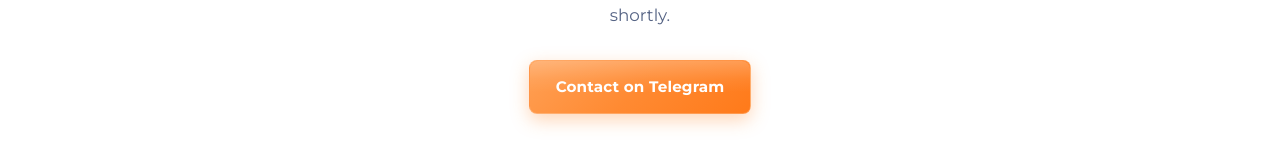
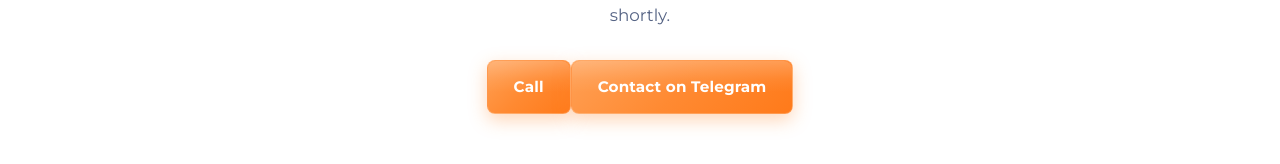
Before and after one commit to mexriddin1/seven-school, a Next.js app in the folder client-site/: page /en/thanks in a window 1280 px wide. Shown: the part 345-509 px from the top of the page. Built offline with nearby package versions, Linux system fonts and the light colour scheme; no server answers.

Commit message:
Fix Seven Meta lead tracking

```diff
--- a/client-site/src/app/[locale]/thanks/page.tsx
+++ b/client-site/src/app/[locale]/thanks/page.tsx
@@ -2,6 +2,8 @@
 import Script from 'next/script';
 import { notFound } from 'next/navigation';
 import { isLocale, type Locale } from '@/i18n/config';
+import { fetchSiteBundle } from '@/lib/api';
+import { MetaContactLink } from '@/components/MetaContactLink';
 
 const COPY: Record<string, { title: string; body: string }> = {
   uz: {
@@ -25,16 +27,28 @@
   };
 }
 
-export default function ThanksPage({ params }: { params: { locale: string } }) {
+export default async function ThanksPage({ params }: { params: { locale: string } }) {
   if (!isLocale(params.locale)) notFound();
   const locale = params.locale as Locale;
   const t = COPY[locale] || COPY.uz;
   const telegramLabel = locale === 'en' ? 'Contact on Telegram' : locale === 'ru' ? 'Telegram' : "Telegram orqali bog'lanish";
+  const phoneLabel = locale === 'en' ? 'Call' : locale === 'ru' ? 'Telefon' : "Qo'ng'iroq qilish";
+  let settings: Record<string, string> = {};
+  try {
+    settings = (await fetchSiteBundle(locale)).settings;
+  } catch {
+    settings = {};
+  }
+  const phone = settings['contact.phone'] || '+998 78 888 80 80';
+  const phoneLink = settings['contact.phone_link'] || phone.replace(/\D/g, '');
 
   return (
     <>
       <Script id="telegram-lead-thanks" strategy="afterInteractive">
         {`if(new URLSearchParams(window.location.search).get('tg')==='short-site'||window.sessionStorage.getItem('telegramLead')==='short-site'){window.sessionStorage.removeItem('telegramLead');var f=false;var fire=function(){if(f||typeof window.tgp!=='function')return;f=true;window.tgp('event','aGnVh4yo-LgRjEjQB');};fire();if(!f){var i=0;var timer=setInterval(function(){i+=1;fire();if(f||i>20)clearInterval(timer);},250);}}`}
+      </Script>
+      <Script id="meta-pixel-seven-thanks" strategy="afterInteractive">
+        {`!function(f,b,e,v,n,t,s){if(f.fbq)return;n=f.fbq=function(){n.callMethod?n.callMethod.apply(n,arguments):n.queue.push(arguments)};if(!f._fbq)f._fbq=n;n.push=n;n.loaded=!0;n.version='2.0';n.queue=[];t=b.createElement(e);t.async=!0;t.src=v;s=b.getElementsByTagName(e)[0];s.parentNode.insertBefore(t,s)}(window,document,'script','https://connect.facebook.net/en_US/fbevents.js');fbq('init','1560622008619916');`}
       </Script>
       <main className="thanks-page">
         <div className="thanks-check" aria-hidden="true">
@@ -45,9 +59,12 @@
         <h1>{t.title}</h1>
         <p>{t.body}</p>
         <div className="thanks-actions">
-          <a className="btn btn-primary" href="https://t.me/sevenschooladmin" target="_blank" rel="noopener noreferrer" data-popup-skip="true">
+          <MetaContactLink contentName="phone_call" className="btn btn-primary" href={`tel:${phoneLink}`} data-popup-skip="true">
+            {phoneLabel}
+          </MetaContactLink>
+          <MetaContactLink contentName="telegram" className="btn btn-primary" href="https://t.me/sevenschooladmin" target="_blank" rel="noopener noreferrer" data-popup-skip="true">
             {telegramLabel}
-          </a>
+          </MetaContactLink>
         </div>
       </main>
     </>
--- a/client-site/src/components/ContactForm.tsx
+++ b/client-site/src/components/ContactForm.tsx
@@ -5,6 +5,7 @@
 import { getDict } from '@/i18n/dictionaries';
 import { submitApplication } from '@/lib/api';
 import { getUtm } from '@/lib/utm';
+import { fireMetaLead } from '@/lib/meta-pixel';
 import { AGE_OPTIONS, GRADE_OPTIONS, UZBEKISTAN_REGIONS } from '@/lib/form-options';
 
 export function ContactForm({ locale }: { locale: Locale }) {
@@ -28,6 +29,7 @@
         message: String(data.get('message') || ''),
         source_form: 'contact',
       });
+      await fireMetaLead();
     } catch (err) {
       console.error(err);
     } finally {
--- a/client-site/src/components/CtaBanner.tsx
+++ b/client-site/src/components/CtaBanner.tsx
@@ -6,6 +6,7 @@
 import { getDict } from '@/i18n/dictionaries';
 import { submitApplication } from '@/lib/api';
 import { getUtm } from '@/lib/utm';
+import { fireMetaLead } from '@/lib/meta-pixel';
 import { firstContactAddress, splitContactAddresses } from '@/lib/contact';
 import { AGE_OPTIONS, GRADE_OPTIONS, UZBEKISTAN_REGIONS } from '@/lib/form-options';
 
@@ -168,6 +169,7 @@
         region: region || undefined,
         source_form: 'cta-banner',
       });
+      await fireMetaLead();
       setSuccess(true);
       form.reset();
       router.push(`/${locale}/thanks`);
--- a/client-site/src/components/LeadForm.tsx
+++ b/client-site/src/components/LeadForm.tsx
@@ -5,6 +5,7 @@
 import { getDict } from '@/i18n/dictionaries';
 import { submitApplication } from '@/lib/api';
 import { getUtm } from '@/lib/utm';
+import { fireMetaLead } from '@/lib/meta-pixel';
 import { AGE_OPTIONS, GRADE_OPTIONS, UZBEKISTAN_REGIONS } from '@/lib/form-options';
 
 export function LeadForm({ locale }: { locale: Locale }) {
@@ -27,6 +28,7 @@
         region: String(data.get('region') || '') || undefined,
         source_form: 'lead',
       });
+      await fireMetaLead();
     } catch (err) {
       console.error(err);
     } finally {
--- /dev/null
+++ b/client-site/src/components/MetaContactLink.tsx
@@ -0,0 +1,23 @@
+'use client';
+
+import type { AnchorHTMLAttributes, ReactNode } from 'react';
+import { fireMetaContact } from '@/lib/meta-pixel';
+
+type Props = AnchorHTMLAttributes<HTMLAnchorElement> & {
+  children: ReactNode;
+  contentName: 'phone_call' | 'telegram';
+};
+
+export function MetaContactLink({ children, contentName, onClick, ...props }: Props) {
+  return (
+    <a
+      {...props}
+      onClick={(event) => {
+        void fireMetaContact(contentName);
+        onClick?.(event);
+      }}
+    >
+      {children}
+    </a>
+  );
+}
--- a/client-site/src/components/PopupForm.tsx
+++ b/client-site/src/components/PopupForm.tsx
@@ -5,6 +5,7 @@
 import { getDict } from '@/i18n/dictionaries';
 import { submitApplication } from '@/lib/api';
 import { getUtm } from '@/lib/utm';
+import { fireMetaLead } from '@/lib/meta-pixel';
 import { AGE_OPTIONS, GRADE_OPTIONS, UZBEKISTAN_REGIONS } from '@/lib/form-options';
 
 type Props = { locale: Locale };
@@ -65,6 +66,7 @@
         region: String(data.get('region') || '') || undefined,
         source_form: 'popup',
       });
+      await fireMetaLead();
     } catch (err) {
       console.error(err);
     } finally {
--- /dev/null
+++ b/client-site/src/lib/meta-pixel.ts
@@ -0,0 +1,42 @@
+declare global {
+  interface Window {
+    fbq?: (...args: unknown[]) => void;
+  }
+}
+
+type MetaEventParams = Record<string, string | number | boolean>;
+
+function wait(ms: number) {
+  return new Promise((resolve) => window.setTimeout(resolve, ms));
+}
+
+async function fireMetaEvent(eventName: string, params?: MetaEventParams) {
+  if (typeof window === 'undefined') return false;
+
+  const shouldWait =
+    typeof window.fbq === 'function' ||
+    window.location.pathname.includes('/short-landing') ||
+    window.location.pathname.includes('/thanks');
+  if (!shouldWait) return false;
+
+  for (let attempt = 0; attempt < 20; attempt += 1) {
+    if (typeof window.fbq === 'function') {
+      window.fbq('track', eventName, params || {});
+      await wait(150);
+      return true;
+    }
+    await wait(100);
+  }
+
+  return false;
+}
+
+export function fireMetaLead() {
+  return fireMetaEvent('Lead');
+}
+
+export function fireMetaContact(contentName: 'phone_call' | 'telegram') {
+  return fireMetaEvent('Contact', { content_name: contentName });
+}
+
+export {};
```
